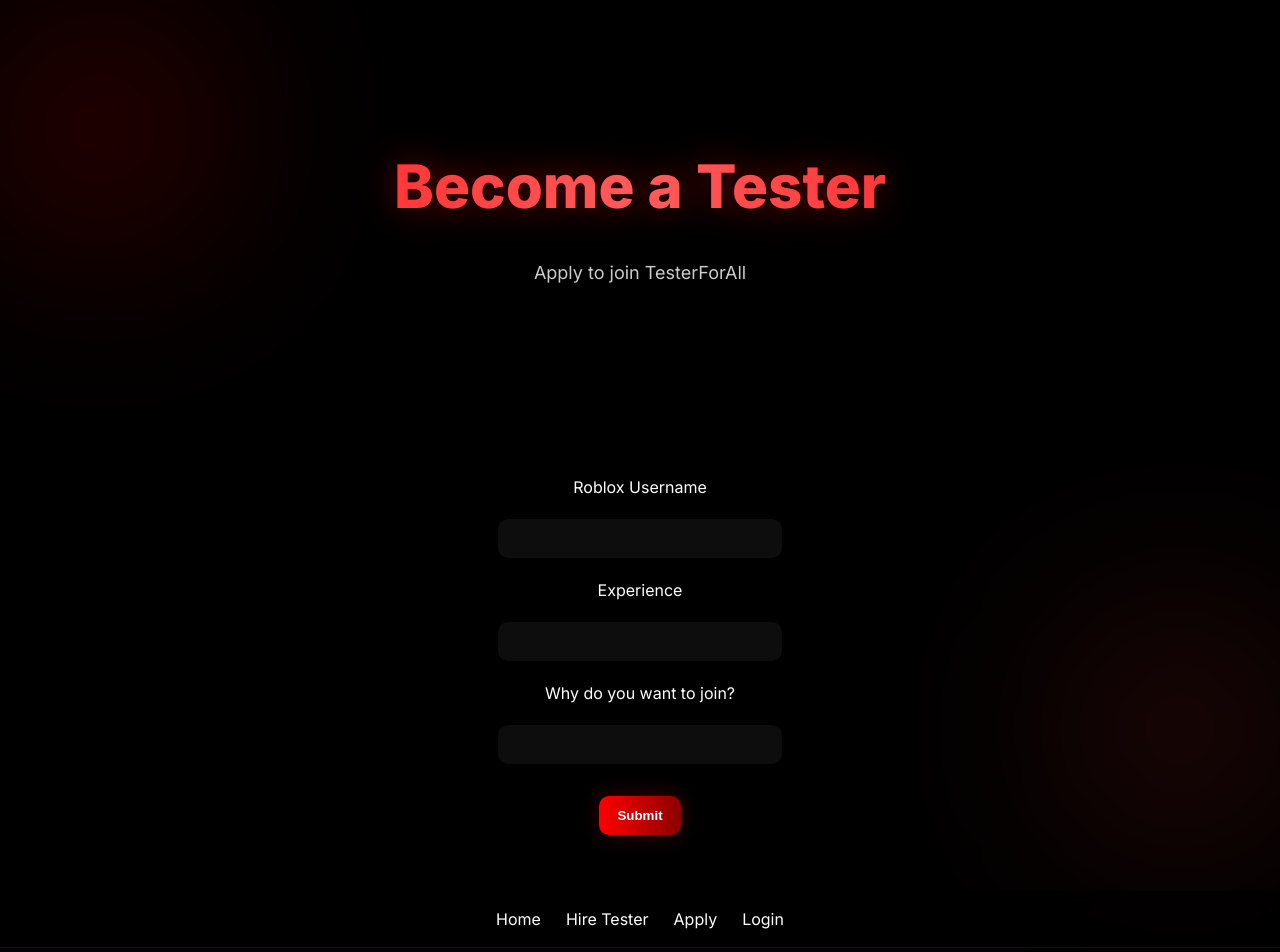
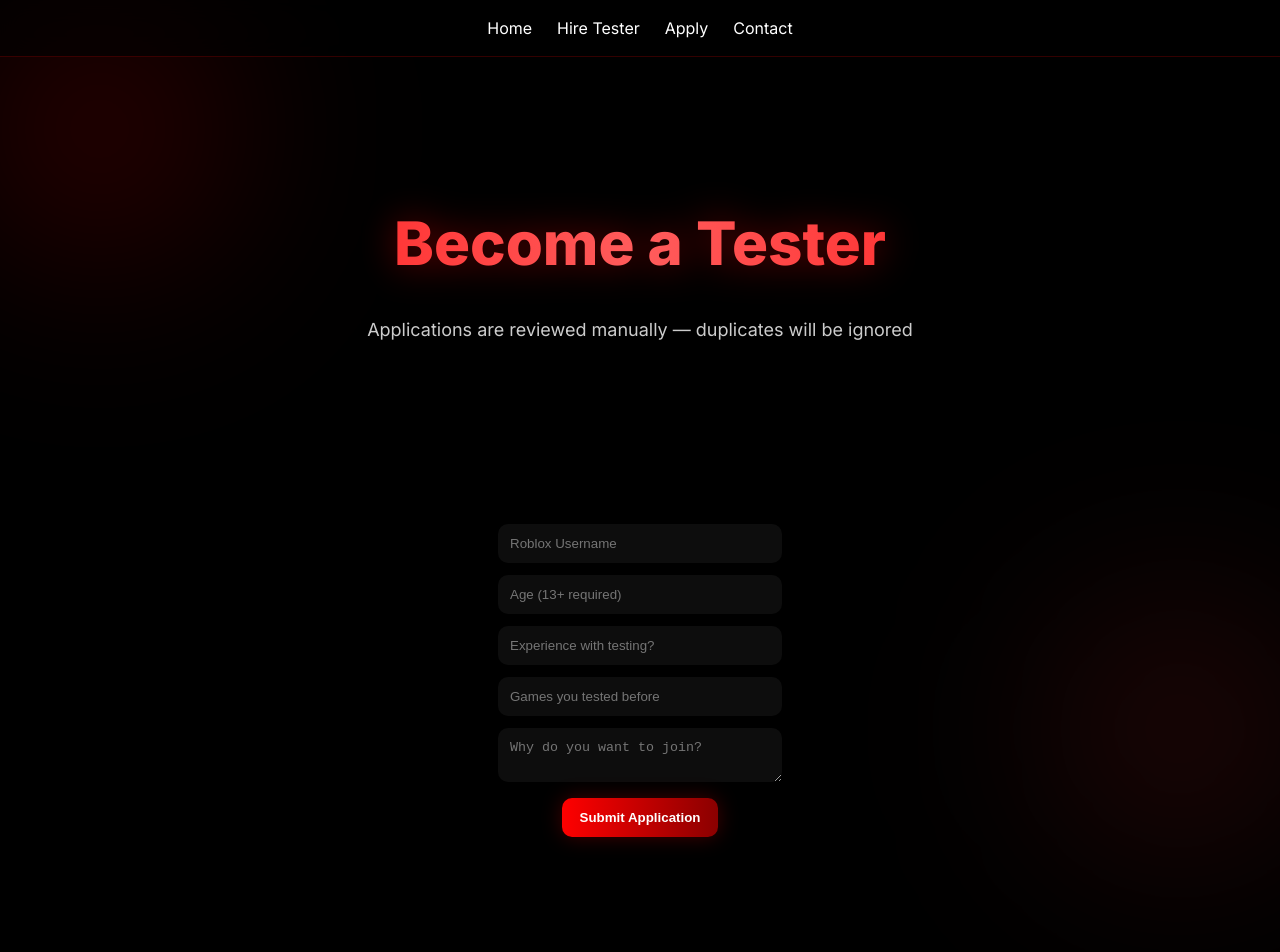
Before and after one commit to PSXgamingytPSX/testerforall-website, a plain HTML site: page apply.html in a window 1280 px wide. Shown: the top 952 px of the page. After the commit the page ends 893 px from the top, so only its background shows below. Drawn offline with Linux system fonts and the light colour scheme.

Commit message:
Update apply.html

```diff
--- a/apply.html
+++ b/apply.html
@@ -1,34 +1,3 @@
-<!DOCTYPE html>
-<html>
-<head>
-  <title>Apply</title>
-  <link rel="stylesheet" href="style.css">
-</head>
-<body>
-
-<header>
-  <h1>Become a Tester</h1>
-  <p>Apply to join TesterForAll</p>
-</header>
-
-<div class="container">
-  <form>
-    <p>Roblox Username</p>
-    <input type="text">
-
-    <p>Experience</p>
-    <input type="text">
-
-    <p>Why do you want to join?</p>
-    <input type="text">
-
-    <br><br>
-    <button class="btn">Submit</button>
-  </form>
-</div>
-
-</body>
-</html>
 <!DOCTYPE html>
 <html>
 <head>
@@ -41,38 +10,34 @@
   <a href="index.html">Home</a>
   <a href="hire.html">Hire Tester</a>
   <a href="apply.html">Apply</a>
-  <a href="login.html">Login</a>
+  <a href="https://discord.com" target="_blank">Contact</a>
 </nav>
 
 <header>
   <h1>Become a Tester</h1>
+  <p>Applications are reviewed manually — duplicates will be ignored</p>
 </header>
 
 <div class="container">
 
-  <form onsubmit="saveApp(event)">
-    <input id="name" placeholder="Roblox Username"><br><br>
-    <input id="exp" placeholder="Experience"><br><br>
-    <input id="reason" placeholder="Why join?"><br><br>
+  <form onsubmit="submitApp(event)">
 
-    <button class="btn" type="submit">Submit</button>
+    <input placeholder="Roblox Username" required><br>
+    <input placeholder="Age (13+ required)" required><br>
+    <input placeholder="Experience with testing?" required><br>
+    <input placeholder="Games you tested before" required><br>
+    <textarea placeholder="Why do you want to join?" required></textarea><br>
+
+    <button class="btn" type="submit">Submit Application</button>
+
   </form>
 
 </div>
 
 <script>
-function saveApp(e) {
+function submitApp(e){
   e.preventDefault();
-
-  const data = {
-    name: document.getElementById("name").value,
-    exp: document.getElementById("exp").value,
-    reason: document.getElementById("reason").value
-  };
-
-  localStorage.setItem("application", JSON.stringify(data));
-
-  alert("Application sent!");
+  alert("Application sent! Duplicate applications will be ignored.");
 }
 </script>
 
```
